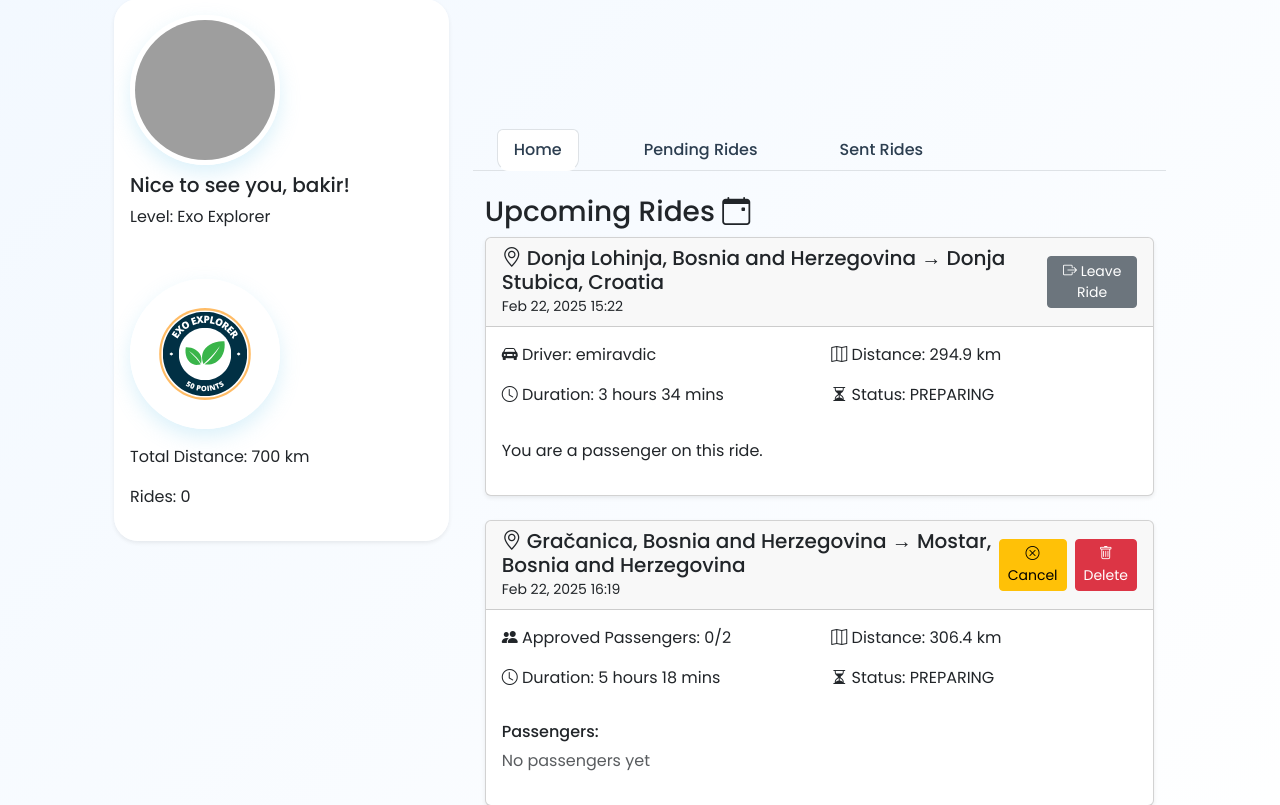
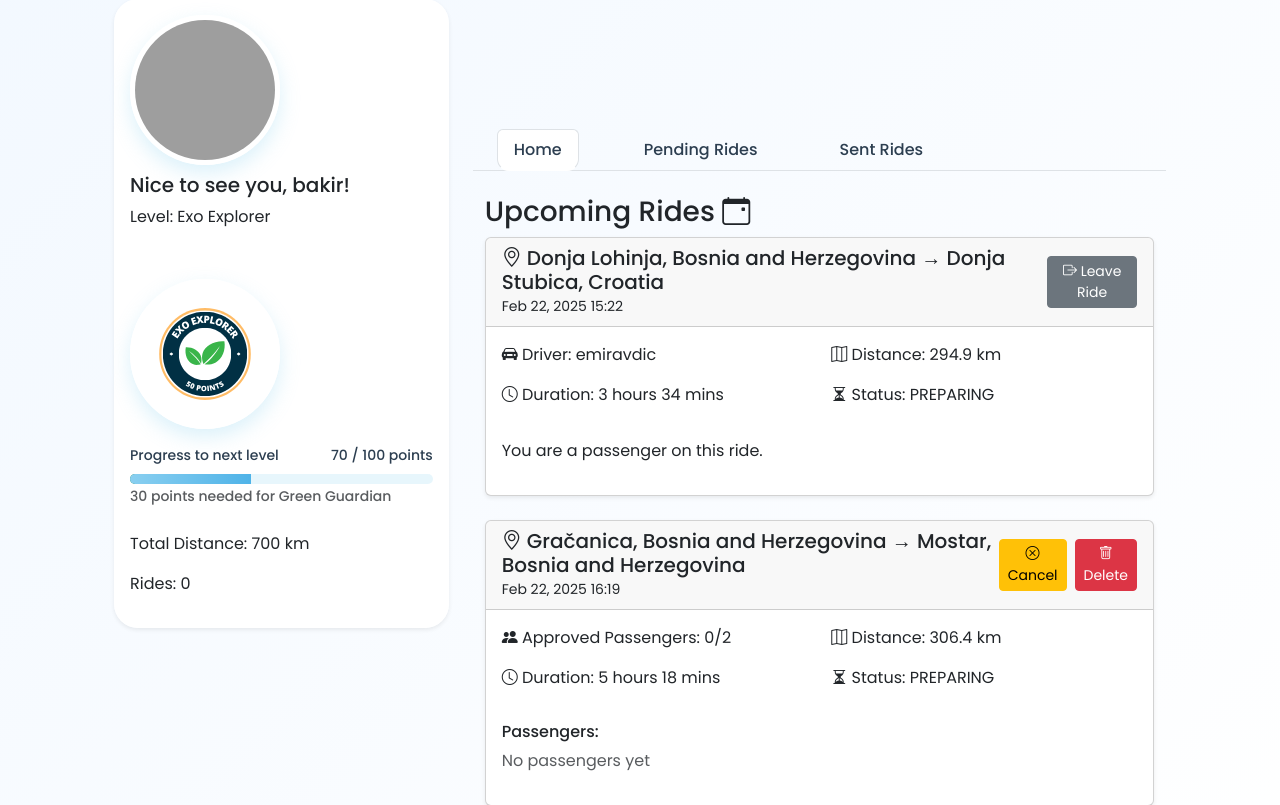
Before and after one commit to BakirBukvic/prvi_korak_hackathon, a Django app: page /profile/ in a window 1280 px wide. Shown: the part 521-1326 px from the top of the page. Run offline with Django 5.2, Linux system fonts and the light colour scheme; a user stored in the database is signed in; data comes from the database, SQL or seed files in the repository; both versions use the stored data as it was after the commit; grey boxes are pictures that could not be loaded.

Commit message:
send context to frontend

```diff
--- a/user_profile/templates/user_profile.html
+++ b/user_profile/templates/user_profile.html
@@ -54,6 +54,25 @@
                         <p class="card-text mb-3 " style="margin-top:50px">
                             <img src="{% static 'base/svgs/bedzevi/'|add:user_profile.level.svg_path %}" alt="{{ user_profile.level.name }} Badge" width="100" height="100">
                         </p>
+                        <div class="level-progress mb-4">
+                            <div class="d-flex justify-content-between align-items-center mb-2">
+                                <small>Progress to next level</small>
+                                <small>{{ user_profile.calculate_points }} / {{ next_level.points }} points</small>
+                            </div>
+                            <div class="progress" style="height: 10px;">
+                                <div class="progress-bar bg-success"
+                                     role="progressbar"
+                                     style="width: {{ progress_percentage }}%;"
+                                     aria-valuenow="{{ progress_percentage }}"
+                                     aria-valuemin="0"
+                                     aria-valuemax="100">
+                                </div>
+                            </div>
+                            <small class="text-muted mt-2">
+                                {{ points_needed }} points needed for {{ next_level.name }}
+                            </small>
+                        </div>
+
                         <p class="card-text">Total Distance: {{ user_profile.km_passed }} km</p>
                         <p class="card-text">Rides: {{ user_profile.number_of_rides }}</p>
                         {% if user_profile.profile_description %}
@@ -128,6 +147,27 @@
         </div>
     </div>
     <style>
+
+         /* Level Progress Bar Styling */
+    .level-progress .progress {
+        background-color: rgba(137, 207, 240, 0.2);
+        border-radius: 20px;
+        overflow: hidden;
+    }
+
+    .level-progress .progress-bar {
+        background: linear-gradient(
+            90deg,
+            var(--primary-blue),
+            var(--accent-blue)
+        );
+        transition: width 1s ease-in-out;
+    }
+
+    .level-progress small {
+        color: var(--text-dark);
+        font-weight: 500;
+    }
         /* Hero Image Section */
         .hero-image {
             height: 400px;
--- a/user_profile/views.py
+++ b/user_profile/views.py
@@ -10,6 +10,7 @@ from base.models import RideApplication, UserRideAssociation, Ride
 import os
 import random
 from django.conf import settings
+from base.models import UserLevel
 
 def calculate_penguins_saved(distance):
     return round(distance / 83, 2)
@@ -37,6 +38,30 @@ class UserProfileView(LoginRequiredMixin, DetailView):
         context['penguins_saved'] = calculate_penguins_saved(user.km_passed)
         context['random_penguin'] = get_random_penguin()
 
+
+        current_points = user.calculate_points()
+        next_level = UserLevel.objects.filter(
+            points__gt=current_points
+        ).order_by('points').first()
+
+        if next_level:
+            # Calculate progress percentage
+            current_level_points = user.level.points if user.level else 0
+            points_range = next_level.points - current_level_points
+            points_progress = current_points - current_level_points
+            progress_percentage = min(100, round((points_progress / points_range) * 100))
+            points_needed = next_level.points - current_points
+        else:
+            # Max level reached
+            progress_percentage = 100
+            points_needed = 0
+            next_level = user.level
+
+        context.update({
+            'next_level': next_level,
+            'progress_percentage': progress_percentage,
+            'points_needed': points_needed
+        })
         # Define prefetches for efficiency
         approved_applications = Prefetch(
             'applications',
```
Also changed, not shown: db.sqlite3.
